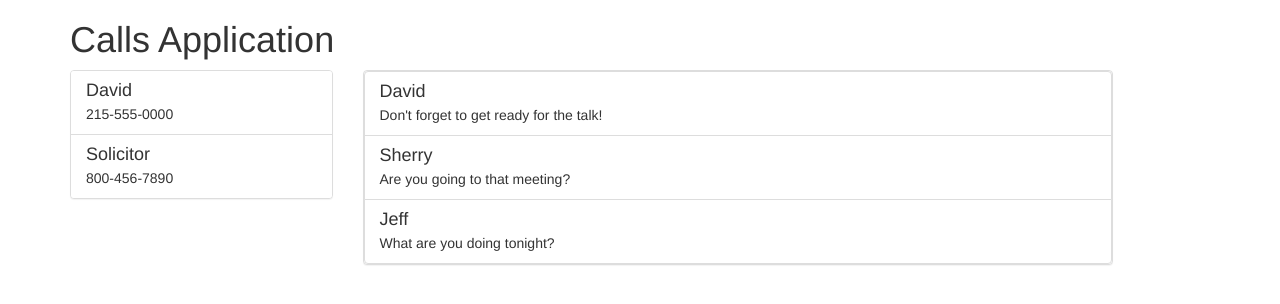
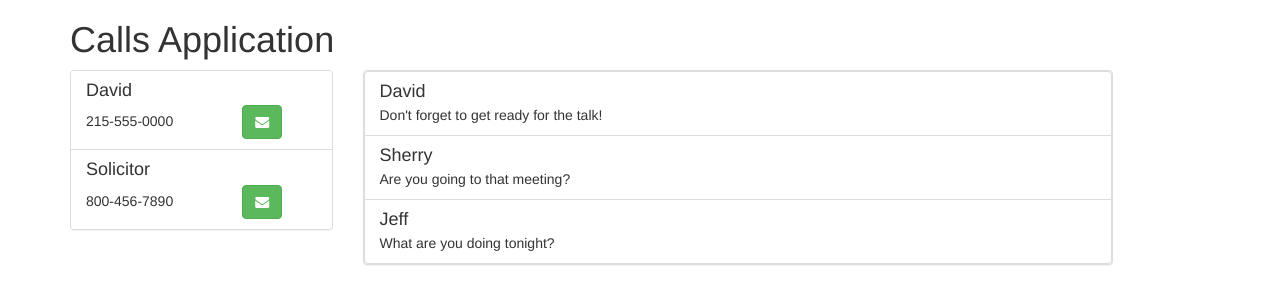
Before and after one commit to drobtravels/react-flux-redux-talk, a React app: page / in a window 1280 px wide. Shown: the top 304 px of the page. Built offline with nearby package versions, Linux system fonts and the light colour scheme.

Commit message:
Add Aligned text-caller button

```diff
--- a/devServer.js
+++ b/devServer.js
@@ -12,6 +12,7 @@ app.use(require('webpack-dev-middleware')(compiler, {
 }));
 
 app.use(require('webpack-hot-middleware')(compiler));
+app.use("/", express.static(path.join(__dirname, "public"), {}));
 
 app.get('*', function(req, res) {
   res.sendFile(path.join(__dirname, 'index.html'));
--- a/index.html
+++ b/index.html
@@ -4,6 +4,7 @@
     <title>React, Flux and Redux Demo</title>
     <link rel="stylesheet" href="https://maxcdn.bootstrapcdn.com/bootstrap/3.3.6/css/bootstrap.min.css" integrity="sha384-1q8mTJOASx8j1Au+a5WDVnPi2lkFfwwEAa8hDDdjZlpLegxhjVME1fgjWPGmkzs7" crossorigin="anonymous">
     <link rel="stylesheet" href="https://maxcdn.bootstrapcdn.com/font-awesome/4.5.0/css/font-awesome.min.css">
+    <link rel="stylesheet" type="text/css" href="custom.css"/>
   </head>
   <body>
     <div id="root"></div>
--- /dev/null
+++ b/public/custom.css
@@ -0,0 +1,3 @@
+button.text-caller {
+  margin-left: 30%;
+}
--- a/src/components/Call.js
+++ b/src/components/Call.js
@@ -1,5 +1,6 @@
 import React, { Component } from 'react';
-import { ListGroupItem } from 'react-bootstrap';
+import { ListGroupItem, Button, Row, Col } from 'react-bootstrap';
+import { Icon } from 'components/icon';
 
 export class Call extends Component {
 
@@ -7,6 +8,9 @@ export class Call extends Component {
     return (
       <ListGroupItem header={this.props.from} >
         <span>{this.props.number}</span>
+        <Button bsStyle="success" onClick={this.props.textBack} className="text-caller" >
+          <Icon type="envelope"/>
+        </Button>
       </ListGroupItem>
     );
   }
```
